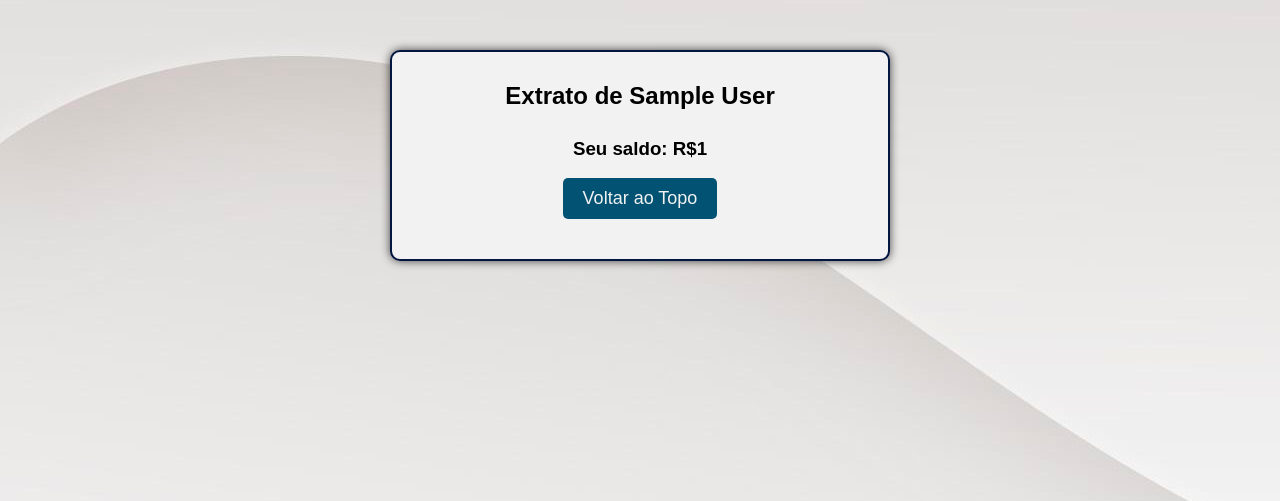
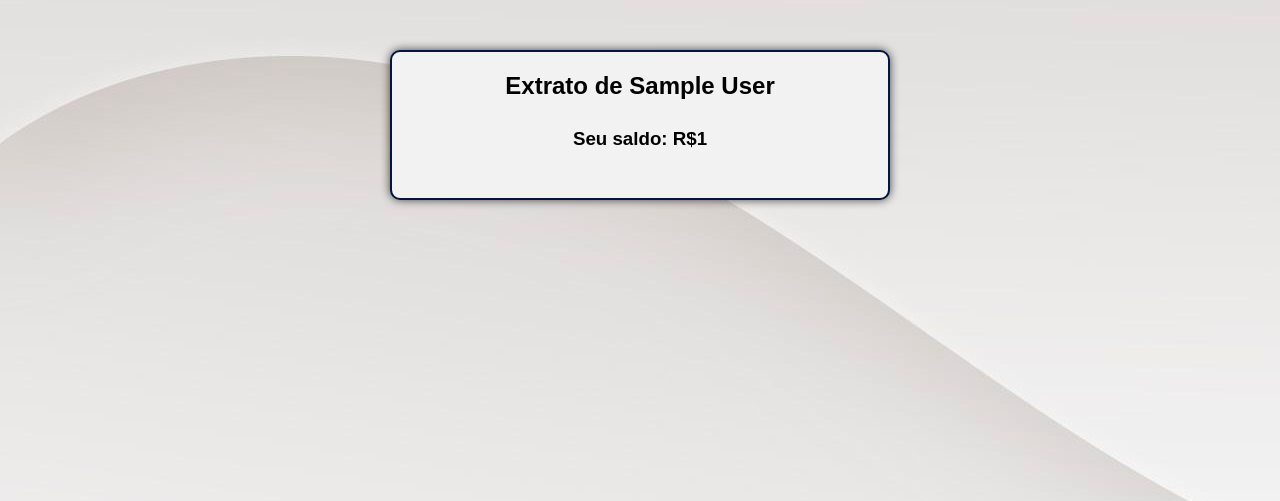
Before and after one commit to Kazechiro/sistema_bancario, a PHP site: page /extrato.php in a window 1280 px wide. Shown: the part 68-569 px from the top of the page. Run offline with PHP 8.4, Linux system fonts and the light colour scheme; the visitor is signed in with stand-in values (Sample User, id 1); data that the repository does not hold is empty.

Commit message:
alteração vittorio

```diff
--- a/atualizar_limite.php
+++ b/atualizar_limite.php
@@ -10,7 +10,7 @@ if ($_SERVER['REQUEST_METHOD'] == 'POST') {
 
     if ($novoLimite <= 499) {
         $_SESSION['msg_limite'] = "<br><p class='error'>O valor do limite deve ser maior que R$499.</p>";
-        header("Location: transferir.php");
+        header("Location: atualizar_limite.php");
         exit();
     }
 
--- a/extrato.php
+++ b/extrato.php
@@ -76,7 +76,7 @@ $usuario_id = $_SESSION['id'];
       ?>
       <h3>Seu saldo: R$<?php echo $_SESSION['saldo'] ?></h3><br>
       <div class="botao_voltar_extrato">
-        <button id="scrollToTopButton">Voltar ao Topo</button>
+        <button id="scrollToTopButton" style="display: none;">Voltar ao Topo</button>
       </div>
     </div>
   </div>
--- a/style.css
+++ b/style.css
@@ -868,7 +868,9 @@ footer {
   background-color: #011640;
 }
 
-/* atualizar_limite */
+
+
+/* atualizar_limite.php */
 .tela_atualizar_limite {
   background-color: #F2F2F2;
   border-radius: 10px;
@@ -877,7 +879,8 @@ footer {
   padding: 20px;
   text-align: center;
   max-width: 600px;
-  margin: 80px 20% 10% 350px;
+  margin: auto;
+  margin-top: 50px;
 }
 
 .form_atualizar_limite {
@@ -976,7 +979,7 @@ footer {
   border-radius: 10px;
   box-shadow: 0 0 10px rgba(0, 0, 0, 0.7);
   border: 2px solid #011640;
-  padding: 30px 40px;
+  padding: 20px 40px;
   text-align: center;
   max-width: 500px;
   margin: auto;
@@ -1013,6 +1016,8 @@ footer {
   cursor: pointer;
   font-size: large;
   transition: background-color 0.3s ease;
+  display: block;
+  margin: 0 auto;
 }
 
 .botao_voltar_extrato button:hover {
```
Also changed, not shown: transferir.php (+12 -0 lines).
